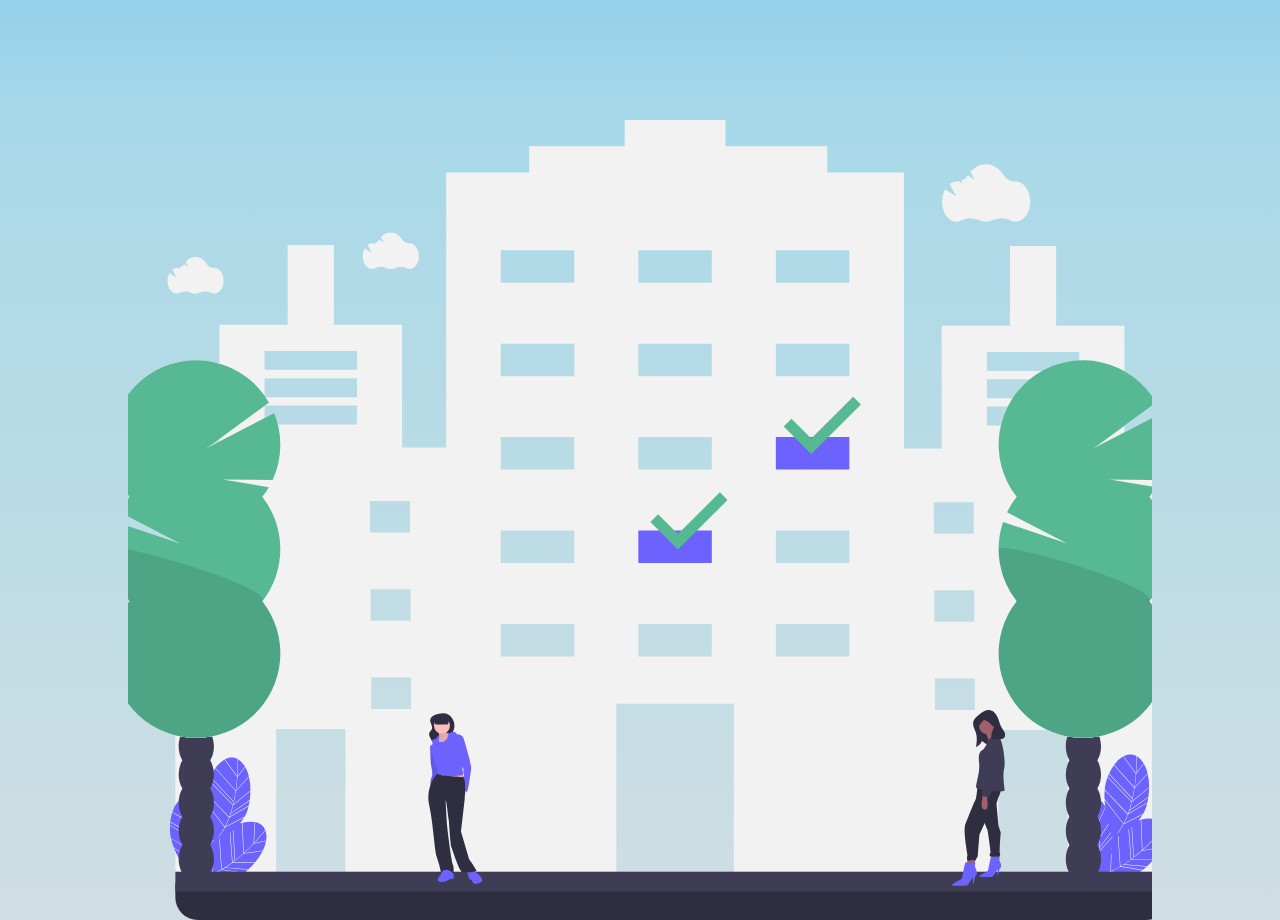
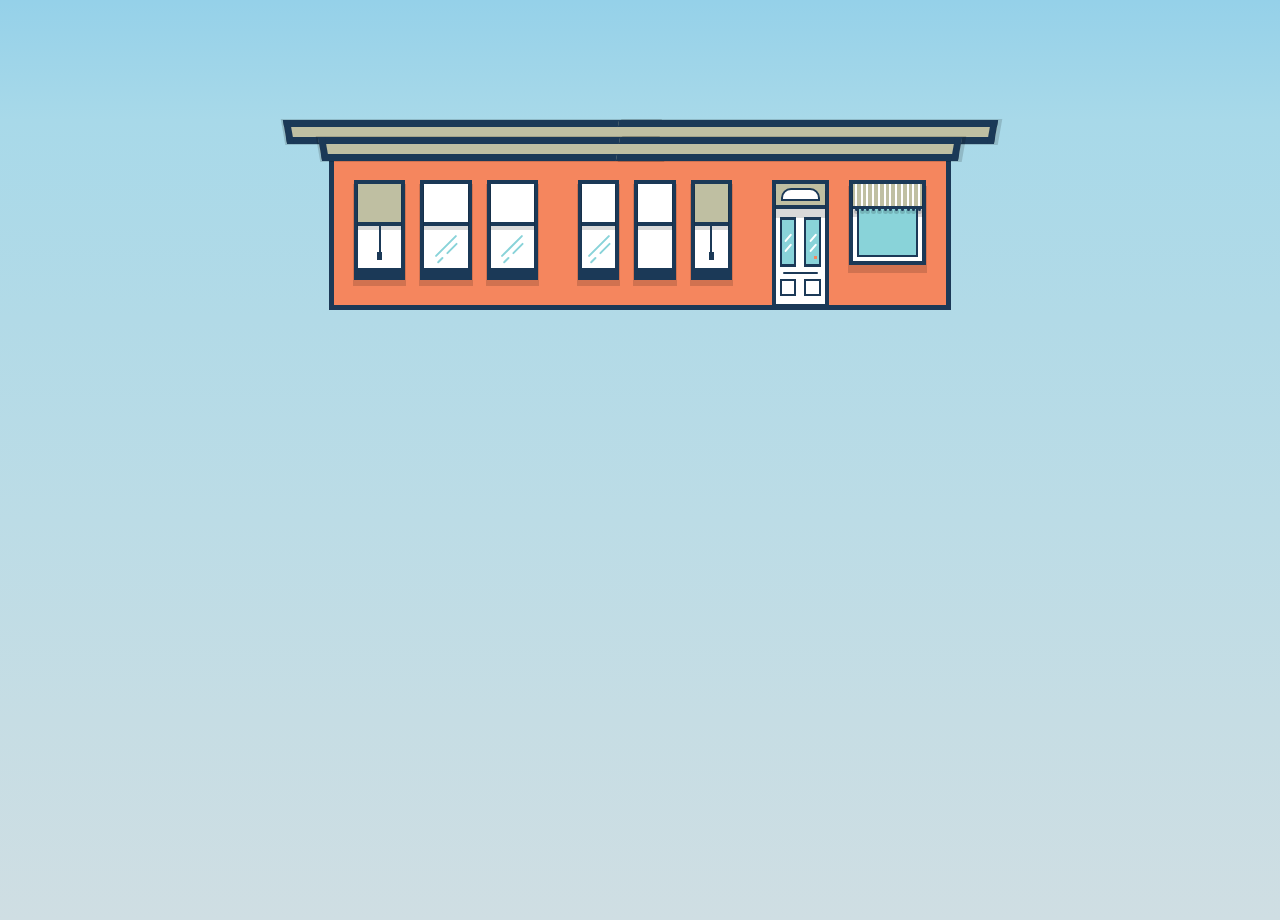
Before and after one commit to Abid-dev/ecology_checkboard, a plain HTML site: page index.html in a window 1280 px wide. Shown: the part 760-1680 px from the top of the page. Drawn offline with nearby package versions, Linux system fonts and the light colour scheme; some packages are replaced by stand-ins of ours; a script that the page names is missing.

Commit message:
Added a css building from codepen

```diff
--- /dev/null
+++ b/css/building.css
@@ -0,0 +1,490 @@
+/* building copied css */
+
+
+h3 {
+    text-align: center;
+  }
+
+  a {
+    color: rgba(0, 0, 0, 0.5);
+    text-decoration: none;
+  }
+  a:hover {
+    color: black;
+  }
+
+  * {
+    -webkit-box-sizing: border-box;
+    box-sizing: border-box;
+  }
+
+  .wrap {
+    width: 100%;
+    min-height: 100vh;
+    display: -webkit-box;
+    display: -ms-flexbox;
+    display: flex;
+    -ms-flex-wrap: wrap;
+    flex-wrap: wrap;
+    -webkit-box-pack: center;
+    -ms-flex-pack: center;
+    justify-content: center;
+    -webkit-box-align: center;
+    -ms-flex-align: center;
+    align-items: center;
+    padding: 50px 0;
+    background: #89d3d9;
+  }
+
+  #building {
+    width: 215px;
+    margin: 0 auto;
+    -webkit-transition: 0.22s width linear;
+    -o-transition: 0.22s width linear;
+    transition: 0.22s width linear;
+  }
+
+  .roof span {
+    background: #bfbfa2;
+    border: 5px solid #1b3957;
+    margin: 0 auto;
+  }
+  .roof .layer-1,
+  .roof .layer-2 {
+    width: 100%;
+    height: 17px;
+    position: relative;
+    margin: 0 auto;
+  }
+  .roof .layer-1::before,
+  .roof .layer-2::before {
+    content: "";
+    width: 52%;
+    height: 10px;
+    border: 7px solid #1b3957;
+    border-right: none;
+    position: absolute;
+    top: 0;
+    left: 2px;
+    -webkit-transform: skew(10deg);
+    -ms-transform: skew(10deg);
+    transform: skew(10deg);
+    -webkit-box-shadow: -1px 0px 0 1px rgba(0, 0, 0, 0.15);
+    box-shadow: -1px 0px 0 1px rgba(0, 0, 0, 0.15);
+    background: #bfbfa2;
+  }
+  .roof .layer-1::after,
+  .roof .layer-2::after {
+    content: "";
+    width: 52%;
+    height: 10px;
+    border: 7px solid #1b3957;
+    border-left: none;
+    position: absolute;
+    top: 0;
+    right: 2px;
+    -webkit-transform: skew(-10deg);
+    -ms-transform: skew(-10deg);
+    transform: skew(-10deg);
+    background: #bfbfa2;
+    -webkit-box-shadow: 3px 0px 0 1px rgba(0, 0, 0, 0.15);
+    box-shadow: 3px 0px 0 1px rgba(0, 0, 0, 0.15);
+  }
+  .roof .layer-2 {
+    width: 90%;
+    height: 17.5px;
+  }
+
+  @media screen and (min-width: 750px) {
+    #building {
+      width: 715px;
+    }
+
+    .wall {
+      display: -webkit-box;
+      display: -ms-flexbox;
+      display: flex;
+      -webkit-box-orient: horizontal;
+      -webkit-box-direction: normal;
+      -ms-flex-direction: "row";
+      flex-direction: "row";
+    }
+    .wall > div {
+      -webkit-box-flex: 1;
+      -ms-flex-positive: 1;
+      flex-grow: 1;
+    }
+  }
+  .wall {
+    background: #f5865e;
+    width: 87%;
+    border: 5px solid #1b3957;
+    margin: 0 auto;
+  }
+  .wall .floors {
+    display: -webkit-box;
+    display: -ms-flexbox;
+    display: flex;
+    -ms-flex-wrap: wrap;
+    flex-wrap: wrap;
+    -webkit-box-pack: justify;
+    -ms-flex-pack: justify;
+    justify-content: space-between;
+    padding: 20px;
+  }
+  .wall .floors .window {
+    width: calc(33.333333% - 10px);
+    height: 100px;
+    border: 4px solid #1b3957;
+    border-bottom: 12px solid #1b3957;
+    display: -webkit-box;
+    display: -ms-flexbox;
+    display: flex;
+    -webkit-box-orient: vertical;
+    -webkit-box-direction: normal;
+    -ms-flex-direction: column;
+    flex-direction: column;
+    -webkit-box-shadow: 0 5px 0 1px rgba(0, 0, 0, 0.15);
+    box-shadow: 0 5px 0 1px rgba(0, 0, 0, 0.15);
+    background: #fff;
+  }
+  .wall .floors .window > div {
+    height: 50%;
+    width: 100%;
+    position: relative;
+  }
+  .wall .floors .window > div:first-child {
+    border-bottom: 4px solid #1b3957;
+    -webkit-box-shadow: 0 3px 0 1px rgba(0, 0, 0, 0.15);
+    box-shadow: 0 3px 0 1px rgba(0, 0, 0, 0.15);
+  }
+  .wall .floors .window > div.pane {
+    background: #bfbfa2;
+  }
+  .wall .floors .window > div.pane::before {
+    content: "";
+    position: absolute;
+    top: calc(100% + 4px);
+    left: 0;
+    right: 0;
+    margin: 0 auto;
+    width: 2px;
+    height: 30px;
+    background: #1b3957;
+  }
+  .wall .floors .window > div.pane::after {
+    content: "";
+    position: absolute;
+    top: calc(100% + 30px);
+    left: 0;
+    right: 0;
+    margin: 0 auto;
+    width: 5px;
+    height: 8px;
+    background: #1b3957;
+  }
+  .wall .floors .window > div .pot {
+    position: absolute;
+    height: 20px;
+    width: 20px;
+    bottom: 0;
+  }
+  .wall .floors .window > div .pot::before {
+    content: "";
+    position: absolute;
+    bottom: 0;
+    width: 6px;
+    height: 10px;
+    left: 3px;
+    -webkit-transform: skew(10deg);
+    -ms-transform: skew(10deg);
+    transform: skew(10deg);
+    border: 2px solid #1b3957;
+    border-right: none;
+    background: #f5865e;
+  }
+  .wall .floors .window > div .pot::after {
+    content: "";
+    position: absolute;
+    right: 3px;
+    bottom: 0;
+    width: 6px;
+    height: 10px;
+    -webkit-transform: skew(-10deg);
+    -ms-transform: skew(-10deg);
+    transform: skew(-10deg);
+    border: 2px solid #1b3957;
+    border-left: none;
+    background: #f5865e;
+  }
+  .wall .floors .window > div .pot .leaves::before {
+    content: "";
+    position: absolute;
+    border-radius: 50px;
+    -webkit-transform: rotate(45deg);
+    -ms-transform: rotate(45deg);
+    transform: rotate(45deg);
+    width: 12px;
+    height: 2.5px;
+    left: 0px;
+    top: 0;
+    background: #68a694;
+  }
+  .wall .floors .window > div .pot .leaves::after {
+    content: "";
+    position: absolute;
+    border-radius: 50px;
+    -webkit-transform: rotate(-45deg);
+    -ms-transform: rotate(-45deg);
+    transform: rotate(-45deg);
+    width: 12px;
+    height: 2.5px;
+    right: 0px;
+    top: 0;
+    background: #68a694;
+  }
+  .wall .floors .window > div {
+    display: -webkit-box;
+    display: -ms-flexbox;
+    display: flex;
+    -webkit-box-orient: vertical;
+    -webkit-box-direction: normal;
+    -ms-flex-direction: column;
+    flex-direction: column;
+    -webkit-box-pack: center;
+    -ms-flex-pack: center;
+    justify-content: center;
+    -webkit-box-align: center;
+    -ms-flex-align: center;
+    align-items: center;
+  }
+  .wall .floors .window > div .glare {
+    width: 30px;
+    height: 2.1px;
+    display: block;
+    background: #89d3d9;
+    border-radius: 10px;
+    -webkit-transform: rotate(-45deg);
+    -ms-transform: rotate(-45deg);
+    transform: rotate(-45deg);
+    position: relative;
+  }
+  .wall .floors .window > div .glare::before {
+    content: "";
+    position: absolute;
+    width: 8px;
+    height: 1.5px;
+    top: 6px;
+    border-radius: 10px;
+    left: -3px;
+    background: #89d3d9;
+  }
+  .wall .floors .window > div .glare::after {
+    content: "";
+    position: absolute;
+    width: 15px;
+    height: 1.5px;
+    top: 6px;
+    right: 5px;
+    border-radius: 10px;
+    background: #89d3d9;
+  }
+
+  .basement {
+    padding: 20px 20px 0 20px;
+    display: -webkit-box;
+    display: -ms-flexbox;
+    display: flex;
+    -ms-flex-wrap: wrap;
+    flex-wrap: wrap;
+    -webkit-box-pack: justify;
+    -ms-flex-pack: justify;
+    justify-content: space-between;
+  }
+
+  #door {
+    width: 37%;
+    background: #fff;
+    border: 4px solid #1b3957;
+    margin-bottom: -3px;
+  }
+  #door .ventilation {
+    padding: 4px 5px;
+    background: #bfbfa2;
+    display: -webkit-box;
+    display: -ms-flexbox;
+    display: flex;
+    -ms-flex-wrap: wrap;
+    flex-wrap: wrap;
+    -webkit-box-orient: vertical;
+    -webkit-box-direction: normal;
+    -ms-flex-direction: column;
+    flex-direction: column;
+    -webkit-box-pack: center;
+    -ms-flex-pack: center;
+    justify-content: center;
+    border-bottom: 4px solid #1b3957;
+    -webkit-box-shadow: 0 8px 0 1px rgba(0, 0, 0, 0.15);
+    box-shadow: 0 8px 0 1px rgba(0, 0, 0, 0.15);
+  }
+  #door .ventilation .glass {
+    width: 100%;
+    height: 13px;
+    background: #fff;
+    border: 2px solid #1b3957;
+    border-radius: 10px 10px 0 0;
+  }
+  #door .main {
+    padding: 8px 0 0 0;
+    display: -webkit-box;
+    display: -ms-flexbox;
+    display: flex;
+    -ms-flex-wrap: wrap;
+    flex-wrap: wrap;
+    -ms-flex-pack: distribute;
+    justify-content: space-around;
+  }
+  #door .main .glass {
+    width: calc(50% - 8px);
+    height: 50px;
+    background: #89d3d9;
+    border: 2px solid #1b3957;
+    border-top: 3px solid #1b3957;
+    border-bottom: 3px solid #1b3957;
+    position: relative;
+  }
+  #door .main .glass::before {
+    content: "";
+    position: absolute;
+    width: 10px;
+    height: 1.5px;
+    top: 40%;
+    border-radius: 10px;
+    left: 0;
+    right: 0;
+    margin: 0 auto;
+    background: #fff;
+    -webkit-transform: rotate(-50deg);
+    -ms-transform: rotate(-50deg);
+    transform: rotate(-50deg);
+  }
+  #door .main .glass::after {
+    content: "";
+    position: absolute;
+    width: 10px;
+    height: 1.5px;
+    top: calc(40% + 10px);
+    left: 0;
+    right: 0;
+    margin: 0 auto;
+    border-radius: 10px;
+    background: #fff;
+    -webkit-transform: rotate(-50deg);
+    -ms-transform: rotate(-50deg);
+    transform: rotate(-50deg);
+  }
+  #door .main .glass .knob {
+    width: 3px;
+    height: 3px;
+    background: #f5865e;
+    position: absolute;
+    bottom: 5px;
+    right: 2px;
+  }
+  #door .bar {
+    width: 70%;
+    height: 2px;
+    border-radius: 5px;
+    background: #1b3957;
+    margin: 5px auto;
+  }
+  #door .bottom {
+    width: 100%;
+    display: -webkit-box;
+    display: -ms-flexbox;
+    display: flex;
+    -ms-flex-wrap: wrap;
+    flex-wrap: wrap;
+    -ms-flex-pack: distribute;
+    justify-content: space-around;
+    padding-bottom: 8px;
+  }
+  #door .bottom span {
+    width: calc(50% - 8px);
+    height: 17px;
+    border: 2px solid #1b3957;
+  }
+
+  ul,
+  li {
+    padding: 0;
+    margin: 0;
+    list-style-type: none;
+  }
+
+  #main-window {
+    width: 50%;
+    height: 85px;
+    border: 4px solid #1b3957;
+    background: #fff;
+    -webkit-box-shadow: 0 7px 0 1px rgba(0, 0, 0, 0.15);
+    box-shadow: 0 7px 0 1px rgba(0, 0, 0, 0.15);
+  }
+  #main-window .cloth ul {
+    background: #bfbfa2;
+    display: -webkit-box;
+    display: -ms-flexbox;
+    display: flex;
+    -ms-flex-wrap: wrap;
+    flex-wrap: wrap;
+    -ms-flex-pack: distribute;
+    justify-content: space-around;
+    border-bottom: 3px solid #1b3957;
+    -webkit-box-shadow: 0 7px 0 1px rgba(0, 0, 0, 0.15);
+    box-shadow: 0 7px 0 1px rgba(0, 0, 0, 0.15);
+  }
+  #main-window .cloth ul li {
+    width: 2px;
+    height: 22px;
+    background: #fff;
+    position: relative;
+  }
+  #main-window .cloth ul li::before {
+    content: "";
+    position: absolute;
+    -webkit-box-shadow: 0 2px 0 1px rgba(0, 0, 0, 0.15);
+    box-shadow: 0 2px 0 1px rgba(0, 0, 0, 0.15);
+    border-radius: 100px;
+    width: 3px;
+    height: 3px;
+    background: #1b3957;
+    bottom: -5px;
+  }
+  #main-window .window {
+    height: 48px;
+    display: -webkit-box;
+    display: -ms-flexbox;
+    display: flex;
+    -ms-flex-wrap: wrap;
+    flex-wrap: wrap;
+    -webkit-box-orient: vertical;
+    -webkit-box-direction: normal;
+    -ms-flex-direction: column;
+    flex-direction: column;
+    -ms-flex-pack: distribute;
+    justify-content: space-around;
+    padding: 0 4px 0 4px;
+  }
+  #main-window .window .glass {
+    width: 100%;
+    height: 100%;
+    margin: 0 auto;
+    background: #89d3d9;
+    border: 2px solid #1b3957;
+    border-top: none;
+  }
+
+  .evilhead {
+    width: 100%;
+    color: #1b3957;
+  }
--- a/css/styles.css
+++ b/css/styles.css
@@ -218,8 +218,9 @@ h6 {
 }
 
 .milestones .container {
-  background-image: url("../images/milestones_building.svg");
+  /* background-image: url("../images/milestones_building.svg");
   background-position: center;
   background-repeat: no-repeat;
-  background-size: cover;
+  background-size: cover; */
+
 }
--- a/index.html
+++ b/index.html
@@ -6,6 +6,7 @@
     <meta name="viewport" content="width=device-width, initial-scale=1.0">
     <link rel="stylesheet" href="https://cdnjs.cloudflare.com/ajax/libs/normalize/8.0.1/normalize.min.css">
     <link rel="stylesheet" href="./css/styles.css">
+    <link rel="stylesheet" href="./css/building.css">
     <script src="https://kit.fontawesome.com/f26bb953d6.js" crossorigin="anonymous"></script>
     <title>Checkboard - Status</title>
 </head>
@@ -43,7 +44,88 @@
     </section>
     <section class="milestones" id="milestones">
         <div class="container">
+            <!-- building start -->
+            <div id="building">
 
+                <!-- Roof -->
+                <div class="roof">
+                    <div class="layer-1"></div>
+                    <div class="layer-2"></div>
+                </div>
+
+                <div class="wall">
+
+                    <div class="floors floor-2">
+                        <div class="window window-1">
+                        <div class="pane"></div>
+                    </div>
+
+                    <div class="window window-2">
+                        <div class="glass"></div>
+                        <div>
+                            <span class="glare"></span>
+                        </div>
+                    </div>
+                    <div class="window window-3">
+                        <div class="glass"></div>
+                        <div>
+                            <span class="glare"></span>
+                        </div>
+                    </div>
+                </div>
+
+                <div class="floors floor-1">
+                    <div class="window window-1">
+                        <div class="glass"></div>
+                        <div>
+                            <span class="glare"></span>
+                        </div>
+                    </div>
+
+                    <div class="window window-2">
+                        <div class="glass"></div>
+                    </div>
+
+                    <div class="window window-3">
+                        <div class="pane"></div>
+                    </div>
+                </div>
+
+                <div class="basement">
+
+                    <div id="door">
+                        <div class="ventilation">
+                            <div class="glass"></div>
+                        </div>
+                    <div class="main">
+                        <div class="glass"></div>
+                        <div class="glass">
+                            <span class="knob"></span>
+                        </div>
+                    </div>
+                    <div class="bar"></div>
+                    <div class="bottom">
+                        <span></span>
+                        <span></span>
+                    </div>
+                    </div>
+
+                    <div id="main-window">
+                    <div class="cloth">
+                        <ul>
+                        <li></li><li></li><li></li><li></li><li></li><li></li><li></li><li></li>                 <li></li><li></li><li></li><li></li>
+                        </ul>
+                    </div>
+                    <div class="window">
+                        <div class="glass">
+                        </div>
+                    </div>
+                    </div>
+
+                </div>
+
+            </div>
+            <!-- Building end  -->
         </div>
     </section>
 
```
